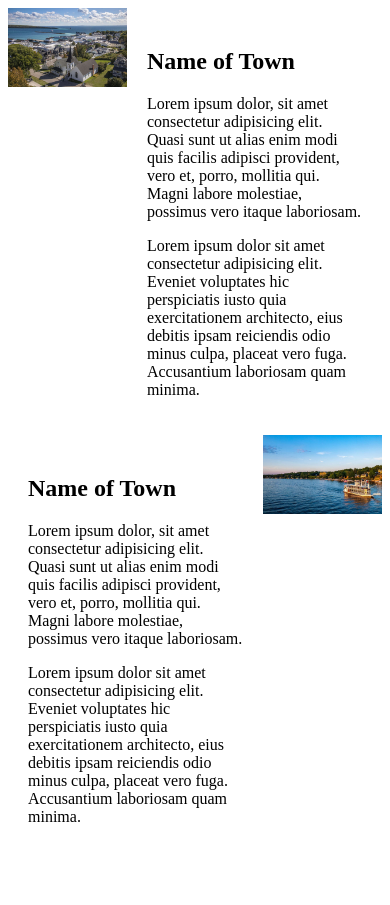
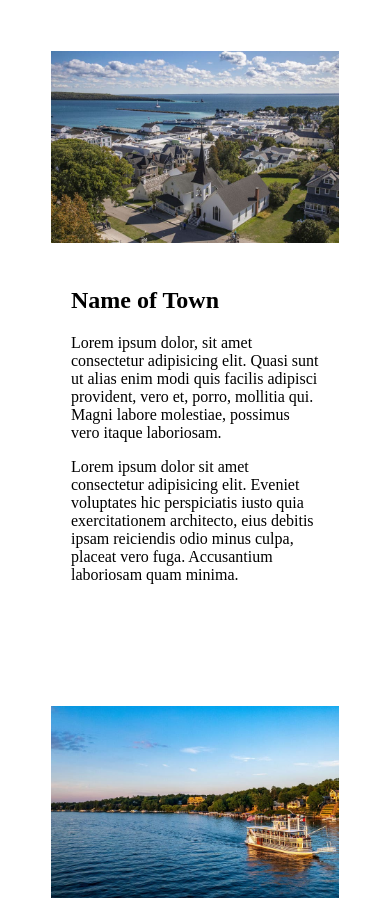
Before and after one commit to ShaharabiTuhin/PH, a plain HTML site: page M2/Mod 8/task5.html in a window 390 px wide. Shown: the top 905 px of the page. Before the commit the page ends 870 px from the top, so only its background shows below. Drawn offline with Linux system fonts and the light colour scheme.

Commit message:
Tast done

```diff
--- a/M2/Mod 8/task5.html
+++ b/M2/Mod 8/task5.html
@@ -25,6 +25,15 @@
         img{
             width: 100%;
         }
+         @media screen and (max-width: 500px) {
+            .parent{
+                flex-direction: column;
+                padding: 43px;
+            }
+            img{
+            width: 100%;
+        }
+        }
     </style>
 </head>
 <body>
```
